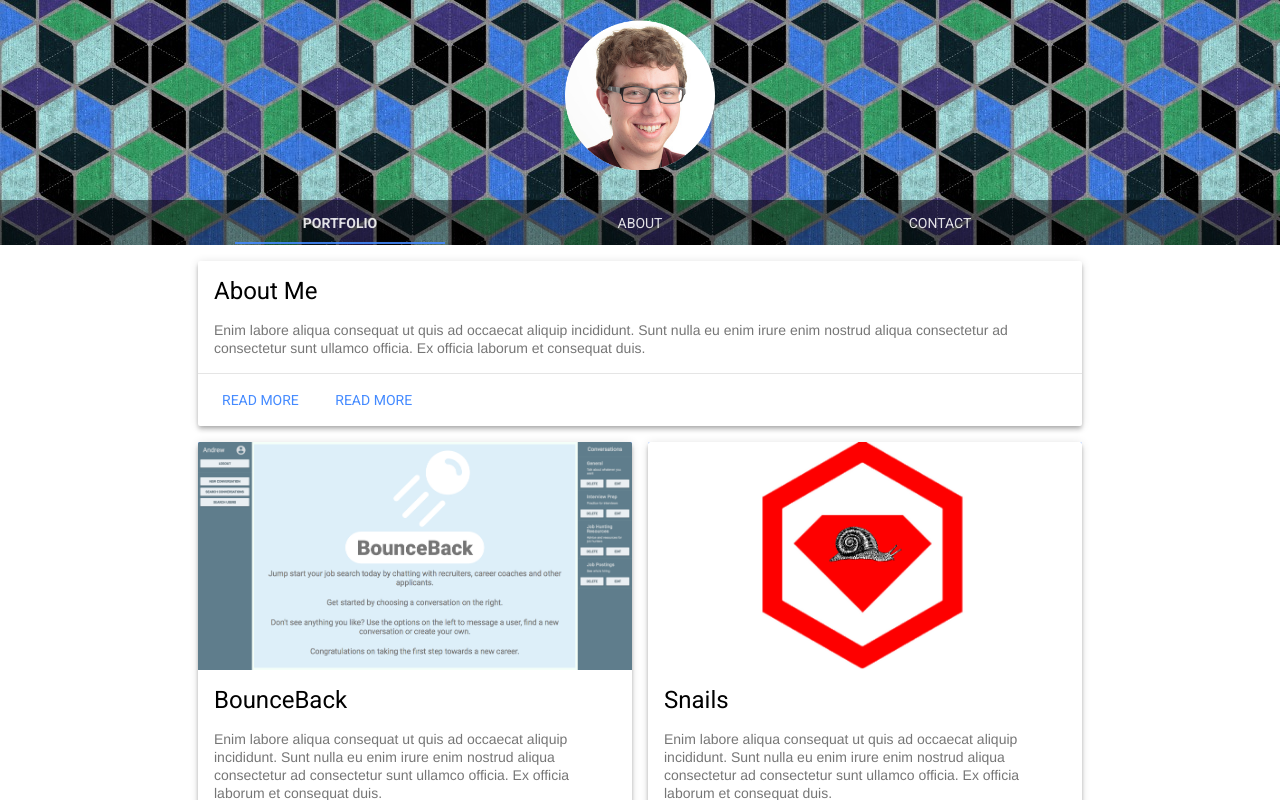
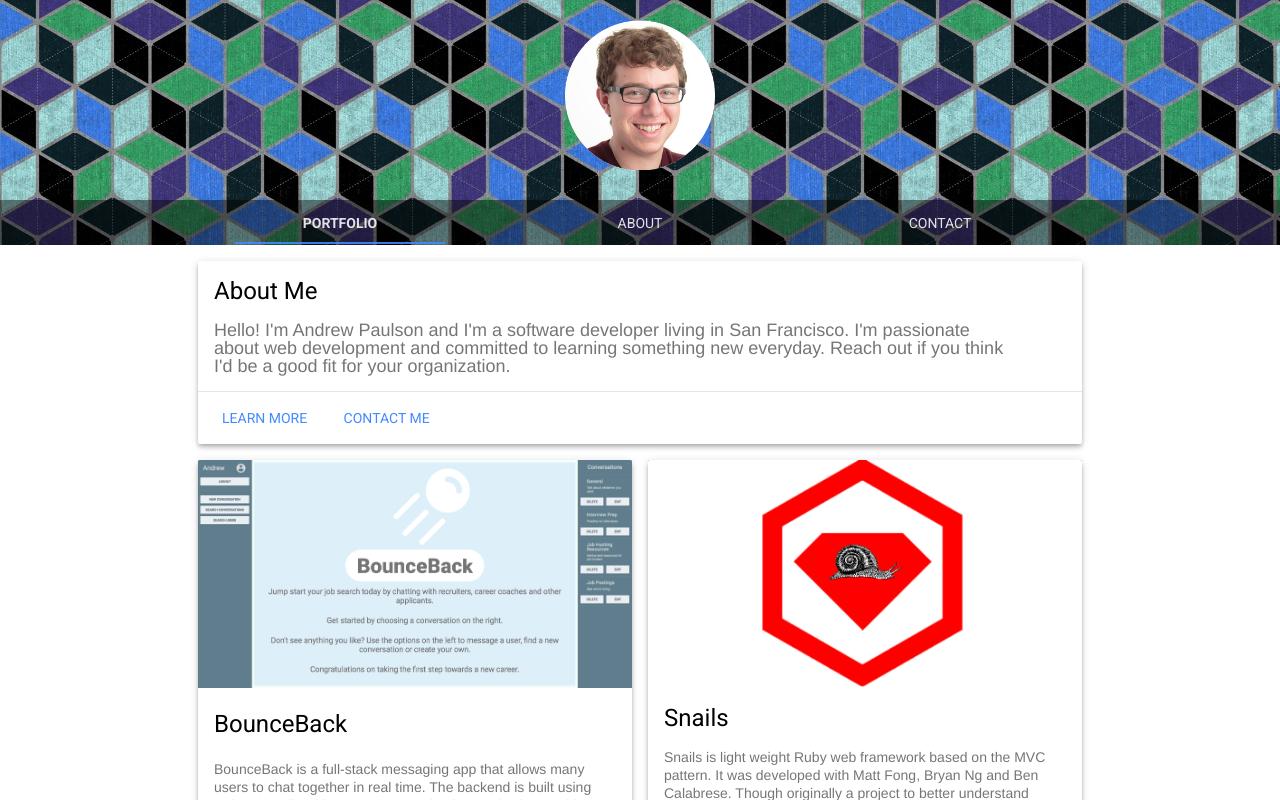
Before and after one commit to a-paulson/a-paulson.github.io, a plain HTML site: page index.html in a window 1280 px wide. Drawn offline with nearby package versions, Linux system fonts and the light colour scheme.

Commit message:
index page done

```diff
--- a/index.html
+++ b/index.html
@@ -66,12 +66,12 @@
                     <div class="mdl-card__title">
                         <h2 class="mdl-card__title-text">About Me</h2>
                     </div>
-                    <div class="mdl-card__supporting-text">
-                        Enim labore aliqua consequat ut quis ad occaecat aliquip incididunt. Sunt nulla eu enim irure enim nostrud aliqua consectetur ad consectetur sunt ullamco officia. Ex officia laborum et consequat duis.
+                    <div class="mdl-card__supporting-text intro-text">
+                        Hello! I'm Andrew Paulson and I'm a software developer living in San Francisco. I'm passionate about web development and committed to learning something new everyday. Reach out if you think I'd be a good fit for your organization.
                     </div>
                     <div class="mdl-card__actions mdl-card--border">
-                        <a class="mdl-button mdl-button--colored mdl-js-button mdl-js-ripple-effect mdl-button--accent" href="about.html">Read more</a>
-                        <a class="mdl-button mdl-button--colored mdl-js-button mdl-js-ripple-effect mdl-button--accent" href="contact.html">Read more</a>
+                        <a class="mdl-button mdl-button--colored mdl-js-button mdl-js-ripple-effect mdl-button--accent" href="about.html">Learn more</a>
+                        <a class="mdl-button mdl-button--colored mdl-js-button mdl-js-ripple-effect mdl-button--accent" href="contact.html">Contact Me</a>
                     </div>
                 </div>
                 <div class="mdl-cell mdl-card mdl-shadow--4dp portfolio-card">
@@ -82,10 +82,11 @@
                         <h2 class="mdl-card__title-text">BounceBack</h2>
                     </div>
                     <div class="mdl-card__supporting-text">
-                        Enim labore aliqua consequat ut quis ad occaecat aliquip incididunt. Sunt nulla eu enim irure enim nostrud aliqua consectetur ad consectetur sunt ullamco officia. Ex officia laborum et consequat duis.
+                        BounceBack is a full-stack messaging app that allows many users to chat together in real time. The backend is built using Ruby on Rails with a PostgreSQL database. The frontend is built on Facebook's ReactJS using Flux architecture and the design is done using Google's Material Design Lite.
                     </div>
                     <div class="mdl-card__actions mdl-card--border">
-                        <a class="mdl-button mdl-button--colored mdl-js-button mdl-js-ripple-effect mdl-button--accent" href="portfolio-example01.html">Read more</a>
+                        <a class="mdl-button mdl-button--colored mdl-js-button mdl-js-ripple-effect mdl-button--accent" href="http://bounceback.work">Live</a>
+                        <a class="mdl-button mdl-button--colored mdl-js-button mdl-js-ripple-effect mdl-button--accent" href="https://github.com/a-paulson/BounceBack">GitHub</a>
                     </div>
                 </div>
                 <div class="mdl-cell mdl-card mdl-shadow--4dp portfolio-card">
@@ -97,10 +98,10 @@
                         <h2 class="mdl-card__title-text">Snails</h2>
                     </div>
                     <div class="mdl-card__supporting-text">
-                        Enim labore aliqua consequat ut quis ad occaecat aliquip incididunt. Sunt nulla eu enim irure enim nostrud aliqua consectetur ad consectetur sunt ullamco officia. Ex officia laborum et consequat duis.
+                        Snails is light weight Ruby web framework based on the MVC pattern. It was developed with Matt Fong, Bryan Ng and Ben Calabrese. Though originally a project to better understand how web frameworks work under the hood, it is now fully functional web framework that can be accessed via a command line executable.
                     </div>
                     <div class="mdl-card__actions mdl-card--border">
-                        <a class="mdl-button mdl-button--colored mdl-js-button mdl-js-ripple-effect mdl-button--accent" href="portfolio-example01.html">Read more</a>
+                        <a class="mdl-button mdl-button--colored mdl-js-button mdl-js-ripple-effect mdl-button--accent" href="https://github.com/a-paulson/Snails">GitHub</a>
                     </div>
                 </div>
                 <div class="mdl-cell mdl-card mdl-shadow--4dp portfolio-card">
@@ -111,10 +112,11 @@
                         <h2 class="mdl-card__title-text">Maze Solver</h2>
                     </div>
                     <div class="mdl-card__supporting-text">
-                        Enim labore aliqua consequat ut quis ad occaecat aliquip incididunt. Sunt nulla eu enim irure enim nostrud aliqua consectetur ad consectetur sunt ullamco officia. Ex officia laborum et consequat duis.
+                        Maze Solver is a JavaScript app that generates and solves mazes. Mazes are generated using a random Prim's algorithm. Then, the shortest path between two, user specified, points is found using the A* algorithm. This priority queue used in A* is implemented using a hand made Fibonacci heap.
                     </div>
                     <div class="mdl-card__actions mdl-card--border">
-                        <a class="mdl-button mdl-button--colored mdl-js-button mdl-js-ripple-effect mdl-button--accent" href="portfolio-example01.html">Read more</a>
+                      <a class="mdl-button mdl-button--colored mdl-js-button mdl-js-ripple-effect mdl-button--accent" href="https://a-paulson.github.io/MazeSolver">Live</a>
+                      <a class="mdl-button mdl-button--colored mdl-js-button mdl-js-ripple-effect mdl-button--accent" href="https://github.com/a-paulson/MazeSolver">GitHub</a>
                     </div>
                 </div>
                 <div class="mdl-cell mdl-card mdl-shadow--4dp portfolio-card">
@@ -125,10 +127,10 @@
                         <h2 class="mdl-card__title-text">SKTest</h2>
                     </div>
                     <div class="mdl-card__supporting-text">
-                        Enim labore aliqua consequat ut quis ad occaecat aliquip incididunt. Sunt nulla eu enim irure enim nostrud aliqua consectetur ad consectetur sunt ullamco officia. Ex officia laborum et consequat duis.
+                      SKTest is a Python integration testing suite I built while working at Paulson Traing Programs, Inc. (no relation). I was working on a web app version of their SkillBuilder training software and wrote a testing suite using the Selenium WebDriver testing library. SKTest includes a custom testing DSL allowing non-technical users to write tests as CSV files.
                     </div>
                     <div class="mdl-card__actions mdl-card--border">
-                        <a class="mdl-button mdl-button--colored mdl-js-button mdl-js-ripple-effect mdl-button--accent" href="portfolio-example01.html">Read more</a>
+                        <a class="mdl-button mdl-button--colored mdl-js-button mdl-js-ripple-effect mdl-button--accent" href="http://www.paulsontraining.com/">Company Site</a>
                     </div>
                 </div>
             </div>
--- a/styles.css
+++ b/styles.css
@@ -21,8 +21,6 @@
   display: none
 }
 
-/*Look into is-compact... */
-
 .portfolio-logo-row {
   min-height: 200px
 }
@@ -42,7 +40,8 @@
 .is-compact .portfolio-logo {
   height: 50px;
   width: 50px;
-  margin-top: 7px
+  margin-top: 7px;
+  display: none;
 }
 
 .portfolio-navigation-row {
@@ -84,13 +83,22 @@
   left: 15%
 }
 
+.is-compact .portfolio-navigation-row{
+  display: none;
+}
+
 .portfolio-card{
   width: calc(50% - 16px);
+  justify-content: space-between;
 }
 
 .intro-card{
   width: 100%;
   min-height: auto;
+}
+
+.intro-text{
+  font-size: 18px;
 }
 
 .portfolio-blog-card-compact .mdl-card__title,.portfolio-card .mdl-card__title {
```
Also changed, not shown: about.html (+3 -3 lines).
